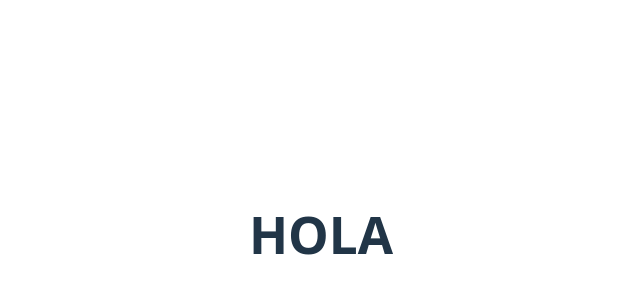
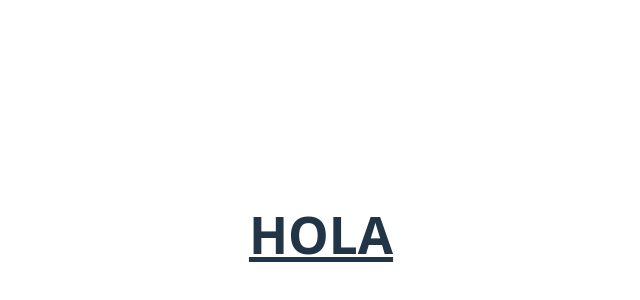
Before and after one commit to Roberto5190/app_web_react_tajamar, a React (Vite) app: page / in a window 1280 px wide. Shown: the part 166-466 px from the top of the page, without its empty margins (319-959 px from the left). Built offline with nearby package versions, Linux system fonts and the light colour scheme.

Commit message:
added tailwind

```diff
--- a/package.json
+++ b/package.json
@@ -10,8 +10,10 @@
     "preview": "vite preview"
   },
   "dependencies": {
+    "@tailwindcss/vite": "^4.1.3",
     "react": "^19.0.0",
-    "react-dom": "^19.0.0"
+    "react-dom": "^19.0.0",
+    "tailwindcss": "^4.1.3"
   },
   "devDependencies": {
     "@eslint/js": "^9.21.0",
--- a/src/App.css
+++ b/src/App.css
@@ -1,3 +1,5 @@
+@import "tailwindcss";
+
 #root {
   max-width: 1280px;
   margin: 0 auto;
--- a/src/App.jsx
+++ b/src/App.jsx
@@ -6,7 +6,7 @@
 
   return (
     <>
-      <h1>HOLA</h1>
+      <h1 className='text-3xl font-bold underline'>HOLA</h1>
     </>
   )
 }
--- a/vite.config.js
+++ b/vite.config.js
@@ -1,7 +1,8 @@
 import { defineConfig } from 'vite'
 import react from '@vitejs/plugin-react-swc'
+import tailwindcss from '@tailwindcss/vite'
 
 // https://vite.dev/config/
 export default defineConfig({
-  plugins: [react()],
+  plugins: [react(), tailwindcss()],
 })
```
Also changed, not shown: 1 other file (tests, documents, lock files or other folders).
